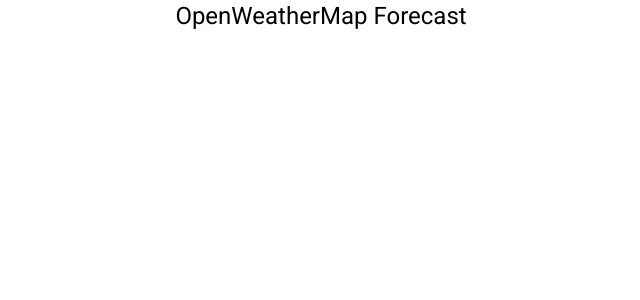
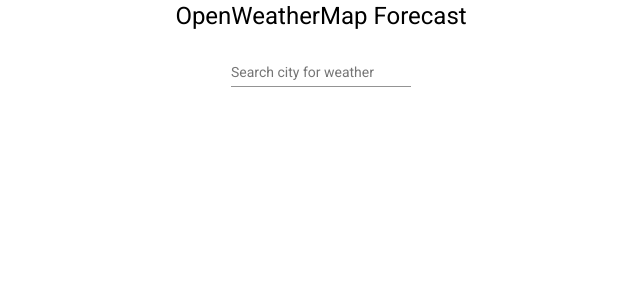
Before and after one commit to NathanPickard/nathan-openweathermap, an Angular app: page / in a window 1280 px wide. Shown: the top 300 px of the page, without its empty margins (319-959 px from the left). Built offline with nearby package versions, Linux system fonts and the light colour scheme.

Commit message:
getCurrentWeather function returns current weather data from API

```diff
--- a/src/app/app.component.html
+++ b/src/app/app.component.html
@@ -1,3 +1,9 @@
-<div fxLayout="row" fxLayoutAlign="center center">
+<div fxLayout="column" fxLayoutAlign="center center">
   <h1>OpenWeatherMap Forecast</h1>
+  <form [formGroup]="searchCityForm" (ngSubmit)="searchWeather()">
+    <mat-form-field>
+      <mat-label>Search city for weather</mat-label>
+      <input matInput type="search" placeholder="Search location for weather" formControlName="cityQuery">
+    </mat-form-field>
+  </form>
 </div>
--- a/src/app/app.component.ts
+++ b/src/app/app.component.ts
@@ -1,4 +1,7 @@
-import { Component } from '@angular/core';
+import { Component, OnInit } from '@angular/core';
+import { FormGroup, FormBuilder, FormControl } from '@angular/forms';
+
+import { WeatherService } from './weather.service';
 
 @Component({
   selector: 'app-root',
@@ -7,4 +10,33 @@
 })
 export class AppComponent {
   title = 'nathan-openweathermap';
+
+  searchCityForm: FormGroup;
+  foundCurrentWeather: any[];
+
+  constructor(private weatherService: WeatherService) { }
+
+  ngOnInit() {
+    this.searchCityForm = new FormGroup({
+      cityQuery: new FormControl('')
+    });
+  }
+
+  searchWeather() {
+    const query = this.searchCityForm.value.cityQuery;
+
+    return this.weatherService.getCurrentWeather(query).subscribe(
+      data => this.handleSearchWeatherSuccess(data),
+      error => this.handleError(error)
+    );
+  }
+
+  handleSearchWeatherSuccess(data) {
+    this.foundCurrentWeather = data;
+    console.log(this.foundCurrentWeather);
+  }
+
+  handleError(error) {
+    console.log(error);
+  }
 }
--- a/src/app/app.module.ts
+++ b/src/app/app.module.ts
@@ -2,6 +2,7 @@
 import { NgModule } from '@angular/core';
 import { BrowserAnimationsModule } from '@angular/platform-browser/animations';
 import { HttpClientModule } from '@angular/common/http';
+import { FormsModule, ReactiveFormsModule } from '@angular/forms';
 
 import { MaterialModule } from './material.module';
 import { FlexLayoutModule } from '@angular/flex-layout';
@@ -19,7 +20,9 @@
     BrowserAnimationsModule,
     HttpClientModule,
     MaterialModule,
-    FlexLayoutModule
+    FlexLayoutModule,
+    FormsModule,
+    ReactiveFormsModule
   ],
   providers: [],
   bootstrap: [AppComponent]
--- a/src/app/material.module.ts
+++ b/src/app/material.module.ts
@@ -2,11 +2,13 @@
 
 import { MatButtonModule } from '@angular/material/button';
 import { MatCardModule } from '@angular/material/card';
+import { MatFormFieldModule } from '@angular/material/form-field';
 import { MatInputModule } from '@angular/material/input';
 
 const materialModules = [
   MatButtonModule,
   MatCardModule,
+  MatFormFieldModule,
   MatInputModule
 ];
 
--- a/src/app/weather.service.ts
+++ b/src/app/weather.service.ts
@@ -1,10 +1,19 @@
 import { Injectable } from '@angular/core';
 import { HttpClient } from '@angular/common/http';
+
+import { environment } from '../environments/environment';
 
 @Injectable({
   providedIn: 'root'
 })
 export class WeatherService {
 
-  constructor() { }
+  constructor(private httpClient: HttpClient) { }
+
+  private API_KEY: string = environment.OPENWEATHERMAP_API_KEY;
+  private API_URL: string = environment.OPENWEATHERMAP_URL;
+
+  getCurrentWeather(locationQuery) {
+    return this.httpClient.get(this.API_URL + 'weather' + '?q=' + locationQuery + '&units=imperial' + '&appid=' + this.API_KEY);
+  }
 }
```
